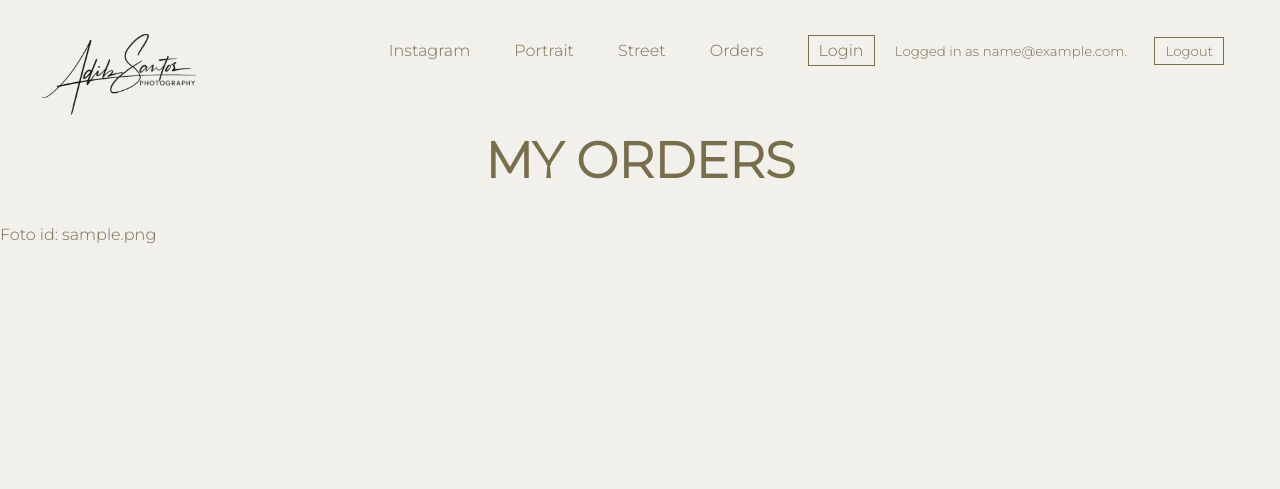
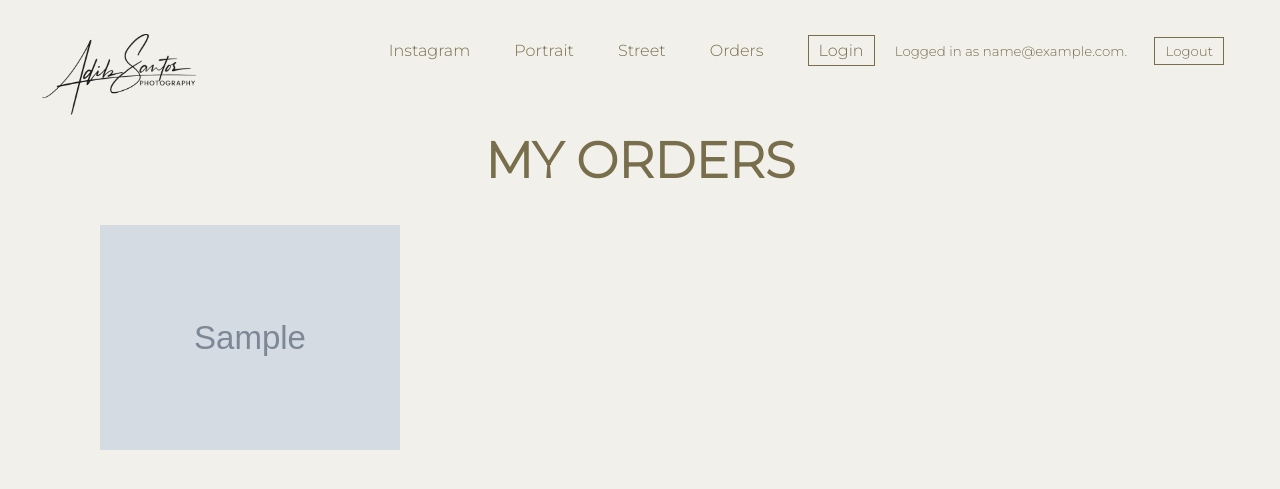
Before and after one commit to adib-santos/Adib-Santos-photography-website---foundations, a Flask app: page /orders in a window 1280 px wide. Shown: the top 489 px of the page. Run offline with Flask 2, Linux system fonts and the light colour scheme; a user stored in the database is signed in; tables that the repository leaves empty hold one stand-in row (values such as "Sample post"); grey boxes marked "Sample" are stand-in pictures.

Commit message:
styled order page

```diff
--- a/app/static/css/main.css
+++ b/app/static/css/main.css
@@ -51,7 +51,22 @@ nav {
     padding: 5px 10px 5px 10px;
 }
 
+/*
+    ORDER PAGE
+*/
+.order-img-container {
+    margin-left: 100px;
+    margin-right: 100px;
 
+    display: grid;
+    grid-template-columns: 1fr 1fr 1fr 1fr;
+    grid-gap: 20px;
+    place-items: center;
+}
+
+.order-img {
+    width: 300px;
+}
 
 
 .item:hover {
--- a/app/templates/simple_pages/orders.html
+++ b/app/templates/simple_pages/orders.html
@@ -6,9 +6,12 @@
 
 <h1 class="title">my orders</h1>
 
-{% for order in orders %}
-    <p>Foto id: {{ order.foto.picture_url }} </p>
-{% endfor %}
+<div class="order-img-container">
+    {% for order in orders %}
+        <img class="order-img" src="{{ order.foto.picture_url }}">
+    {% endfor %}
+</div>
+
 
 
 {% endblock %}
```
